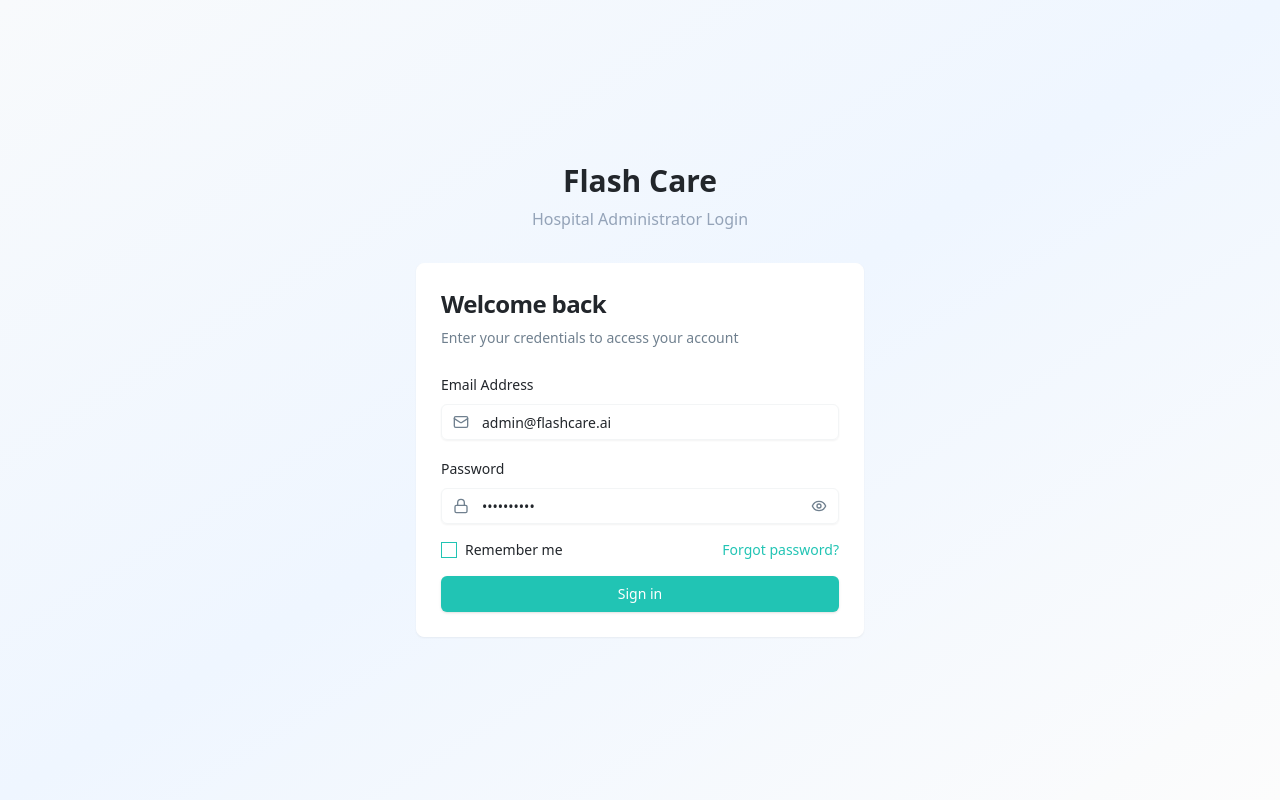
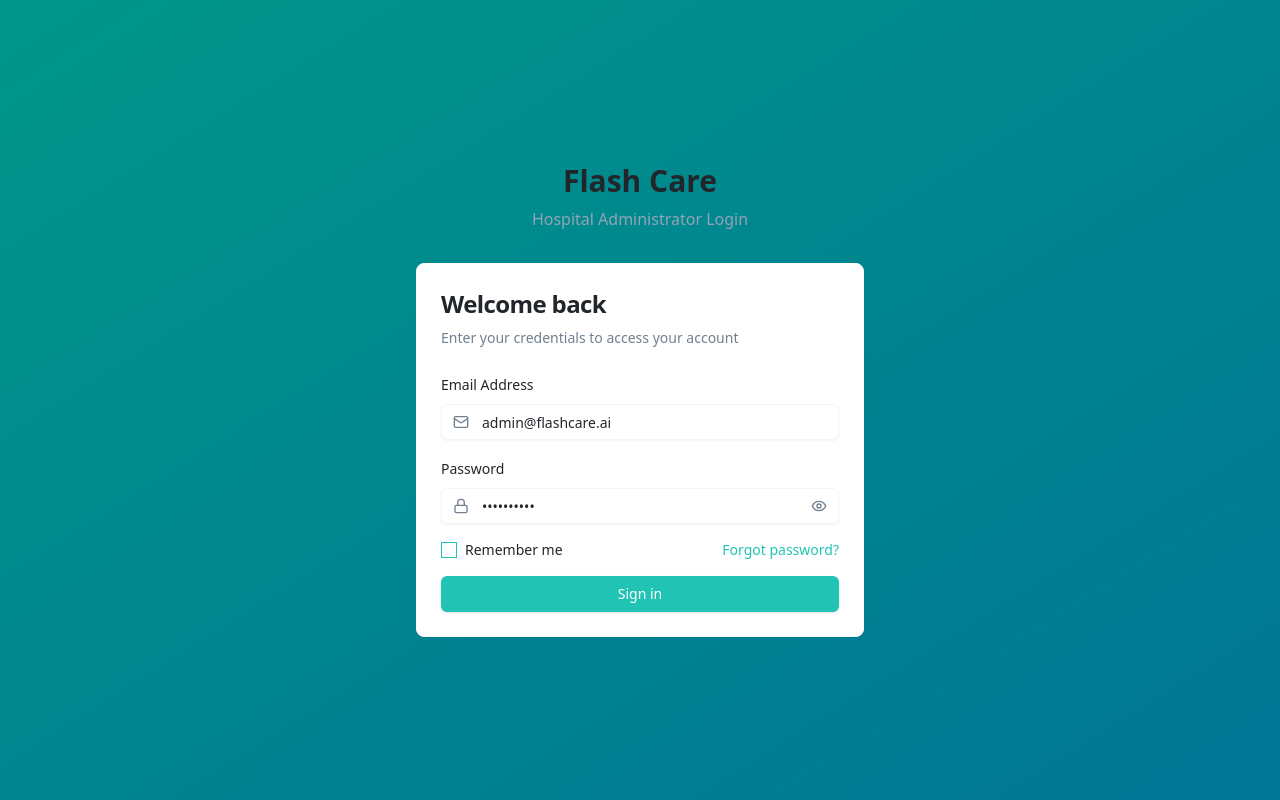
Before and after one commit to ashishyash/flashcareNext, a Next.js app: page / in a window 1280 px wide. Built offline with nearby package versions, Linux system fonts and the light colour scheme; a web font is replaced by a local one.

Commit message:
login bg changes

```diff
--- a/app/page.tsx
+++ b/app/page.tsx
@@ -2,7 +2,7 @@
 
 export default function LoginPage() {
   return (
-    <div className="min-h-screen flex items-center justify-center  bg-gradient-to-br from-slate-50 via-blue-50 to-teal-50p-4">
+    <div className="min-h-screen flex items-center justify-center  bg-gradient-to-br from-[#009689] to-[#007595] 50 p-4">
       <div className="w-full max-w-md">
         <div className="text-center mb-8">
           <h1 className="text-3xl font-bold mb-2">
```
